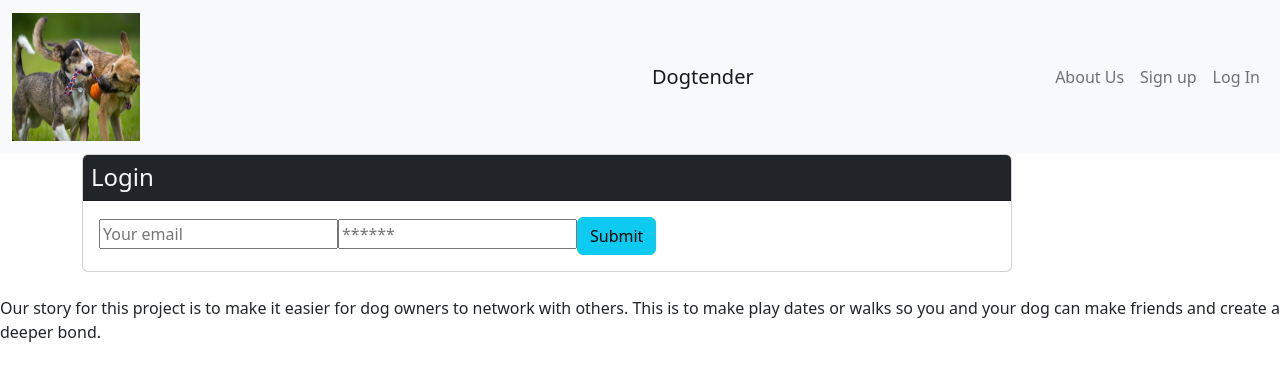
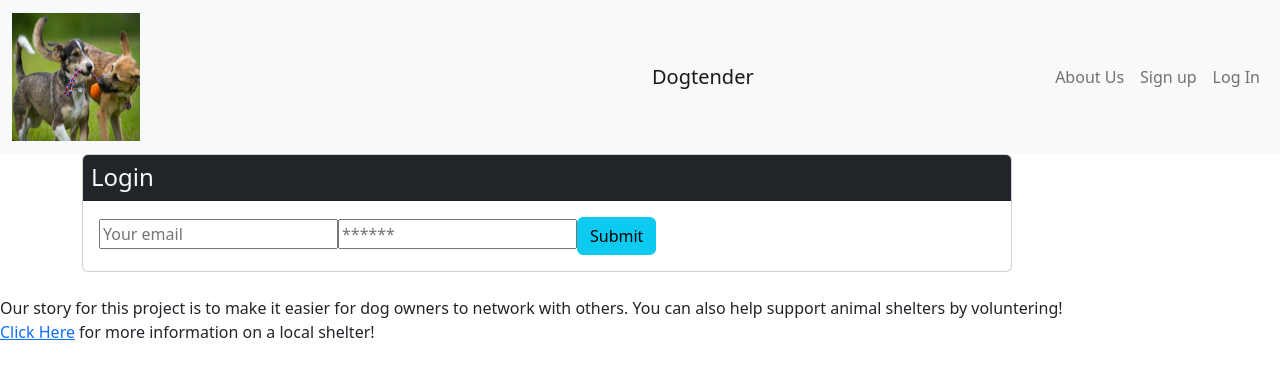
Before and after one commit to jackieb0707/DogTender, a React (Create React App) app in the folder client/: page /login in a window 1280 px wide. Shown: the top 380 px of the page. Built offline with nearby package versions, Linux system fonts and the light colour scheme.

Commit message:
footer and link

```diff
--- a/client/src/components/Footer/index.js
+++ b/client/src/components/Footer/index.js
@@ -5,9 +5,15 @@ const Footer = () => {
 
   return (
     <footer>
- Our story for this project is to make it easier for dog owners to network with others. This is to make play dates or walks so you and your dog can make friends and create a deeper bond.
-
-
+      <div>
+        <p>
+          Our story for this project is to make it easier for dog owners to network with others.
+          You can also help support animal shelters by voluntering!
+          <div>
+          <a href= "https://kcpetproject.org/" target="blank">Click Here</a> for more information on a local shelter!
+          </div>
+        </p>
+      </div>
     </footer>
   );
 };
```
